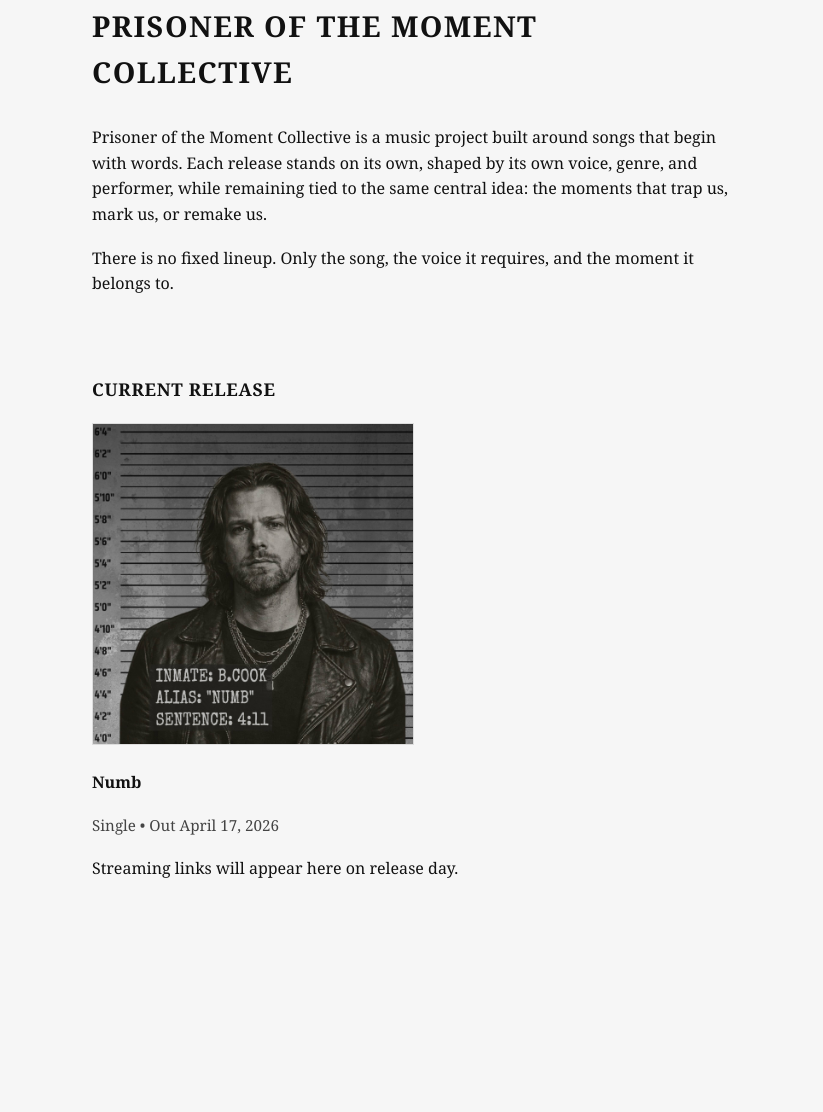
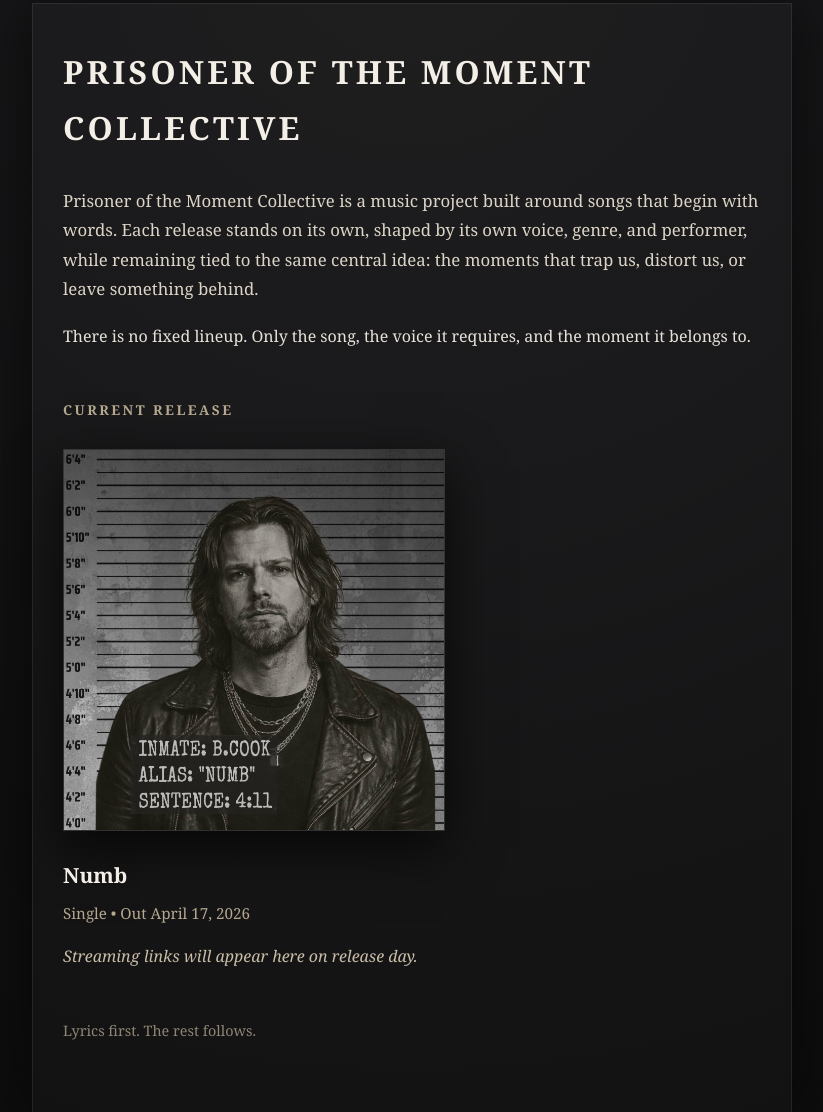
Before and after one commit to Anarostov/art-inmates-collective, a plain HTML site: page index.html in a window 1280 px wide. Shown: the part 77-1189 px from the top of the page, without its empty margins (228-1051 px from the left). Before the commit the page ends 1116 px from the top, so only its background shows below. Drawn offline with Linux system fonts and the light colour scheme.

Commit message:
Prisoner of the Moment Collective

```diff
--- a/index.html
+++ b/index.html
@@ -4,89 +4,157 @@
   <meta charset="UTF-8">
   <title>Prisoner of the Moment Collective</title>
   <meta name="viewport" content="width=device-width, initial-scale=1">
+
   <style>
     body {
-      background: #f6f6f6;
-      color: #111;
+      margin: 0;
+      padding: 0;
+      background: radial-gradient(circle at top, #1a1a1c 0%, #0b0b0c 100%);
+      color: #e7e2d9;
       font-family: Georgia, "Times New Roman", serif;
-      max-width: 640px;
-      margin: 80px auto;
-      padding: 0 20px 60px;
-      line-height: 1.6;
+      line-height: 1.75;
+      min-height: 100vh;
+      display: flex;
+      justify-content: center;
+    }
+
+    .wrapper {
+      width: 100%;
+      max-width: 760px;
+      padding: 80px 24px 100px;
+    }
+
+    .panel {
+      background: rgba(255,255,255,0.02);
+      border: 1px solid rgba(255,255,255,0.08);
+      padding: 40px 30px 50px;
+      box-shadow: 0 0 60px rgba(0,0,0,0.6);
     }
 
     h1 {
-      font-size: 1.8em;
-      letter-spacing: 0.05em;
+      margin: 0 0 30px;
+      font-size: 2em;
+      letter-spacing: 0.1em;
       text-transform: uppercase;
-      margin-bottom: 30px;
+      color: #f3eee6;
     }
 
     h2 {
-      font-size: 1.1em;
+      margin: 48px 0 14px;
+      font-size: 0.85em;
+      letter-spacing: 0.18em;
       text-transform: uppercase;
-      letter-spacing: 0.04em;
-      margin-top: 50px;
-      margin-bottom: 15px;
+      color: #b5a88f;
     }
 
     p {
-      margin-bottom: 18px;
+      margin: 0 0 18px;
     }
 
-    a {
-      color: #111;
-      text-decoration: none;
-      border-bottom: 1px solid #aaa;
-    }
-
-    a:hover {
-      border-bottom-color: #111;
+    .intro {
+      font-size: 1.05em;
+      color: #dcd4c6;
     }
 
     .cover {
       width: 100%;
-      max-width: 320px;
+      max-width: 380px;
       display: block;
-      margin: 20px 0 25px;
-      border: 1px solid #ddd;
+      margin: 28px 0 26px;
+      border: 1px solid rgba(255,255,255,0.12);
+      box-shadow: 0 18px 50px rgba(0,0,0,0.7);
     }
 
-    .release {
-      padding-top: 10px;
+    .track {
+      margin-top: 10px;
+    }
+
+    .track-title {
+      font-size: 1.3em;
+      color: #f3eee6;
+      margin-bottom: 6px;
     }
 
     .meta {
-      color: #444;
       font-size: 0.95em;
+      color: #b5a88f;
+      margin-bottom: 16px;
+    }
+
+    .coming {
+      font-style: italic;
+      color: #c9bda8;
+    }
+
+    .links {
+      margin-top: 14px;
+    }
+
+    .links a {
+      color: #f0e7d8;
+      text-decoration: none;
+      border-bottom: 1px solid rgba(240,231,216,0.35);
+      margin-right: 18px;
+    }
+
+    .links a:hover {
+      border-bottom-color: rgba(240,231,216,0.9);
+    }
+
+    .footer {
+      margin-top: 48px;
+      font-size: 0.9em;
+      color: #8f8574;
     }
   </style>
 </head>
+
 <body>
+
+  <div class="wrapper">
+    <div class="panel">
 
       <h1>Prisoner of the Moment Collective</h1>
 
-  <p>
+      <p class="intro">
         Prisoner of the Moment Collective is a music project built around songs that begin with words.
         Each release stands on its own, shaped by its own voice, genre, and performer, while remaining
-    tied to the same central idea: the moments that trap us, mark us, or remake us.
+        tied to the same central idea: the moments that trap us, distort us, or leave something behind.
       </p>
 
       <p>
         There is no fixed lineup. Only the song, the voice it requires, and the moment it belongs to.
       </p>
 
-  <div class="release">
       <h2>Current Release</h2>
 
-    <img src="numb-cover.jpg" alt="Cover art for Numb by Prisoner of the Moment Collective" class="cover">
+      <!-- IMPORTANT: make sure your file name matches exactly -->
+      <img src="numb-cover.jpg" alt="Numb cover art" class="cover">
 
-    <p><strong>Numb</strong></p>
+      <div class="track">
+        <p class="track-title"><strong>Numb</strong></p>
         <p class="meta">Single • Out April 17, 2026</p>
 
-    <p>
+        <p class="coming">
           Streaming links will appear here on release day.
         </p>
+
+        <!-- ADD THESE BACK WHEN LIVE -->
+        <!--
+        <div class="links">
+          <a href="YOUR_SPOTIFY_LINK">Spotify</a>
+          <a href="YOUR_APPLE_LINK">Apple Music</a>
+          <a href="YOUR_YOUTUBE_LINK">YouTube Music</a>
+        </div>
+        -->
+
+      </div>
+
+      <p class="footer">
+        Lyrics first. The rest follows.
+      </p>
+
+    </div>
   </div>
 
 </body>
```
Lines whose indentation alone changed are shown as unchanged.
